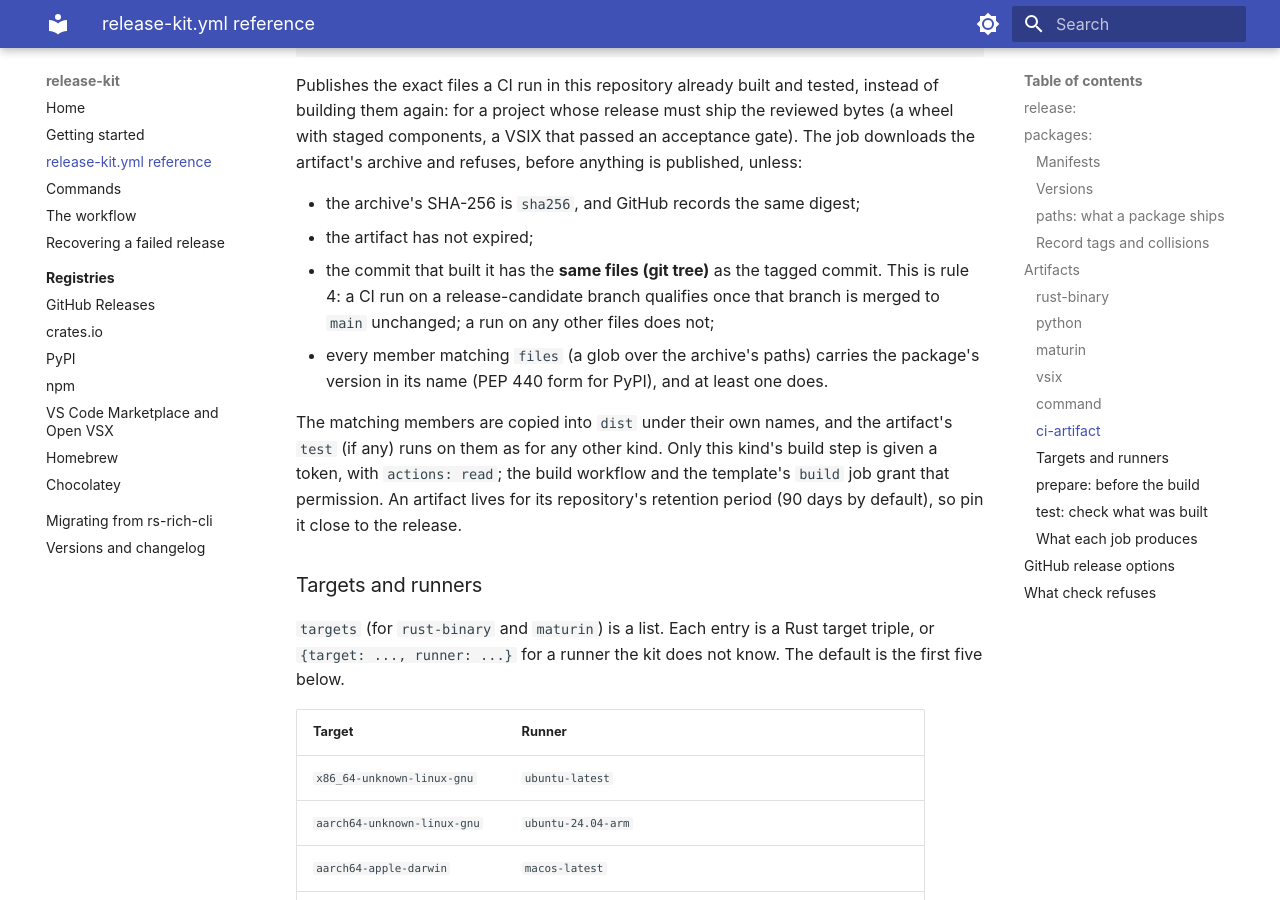
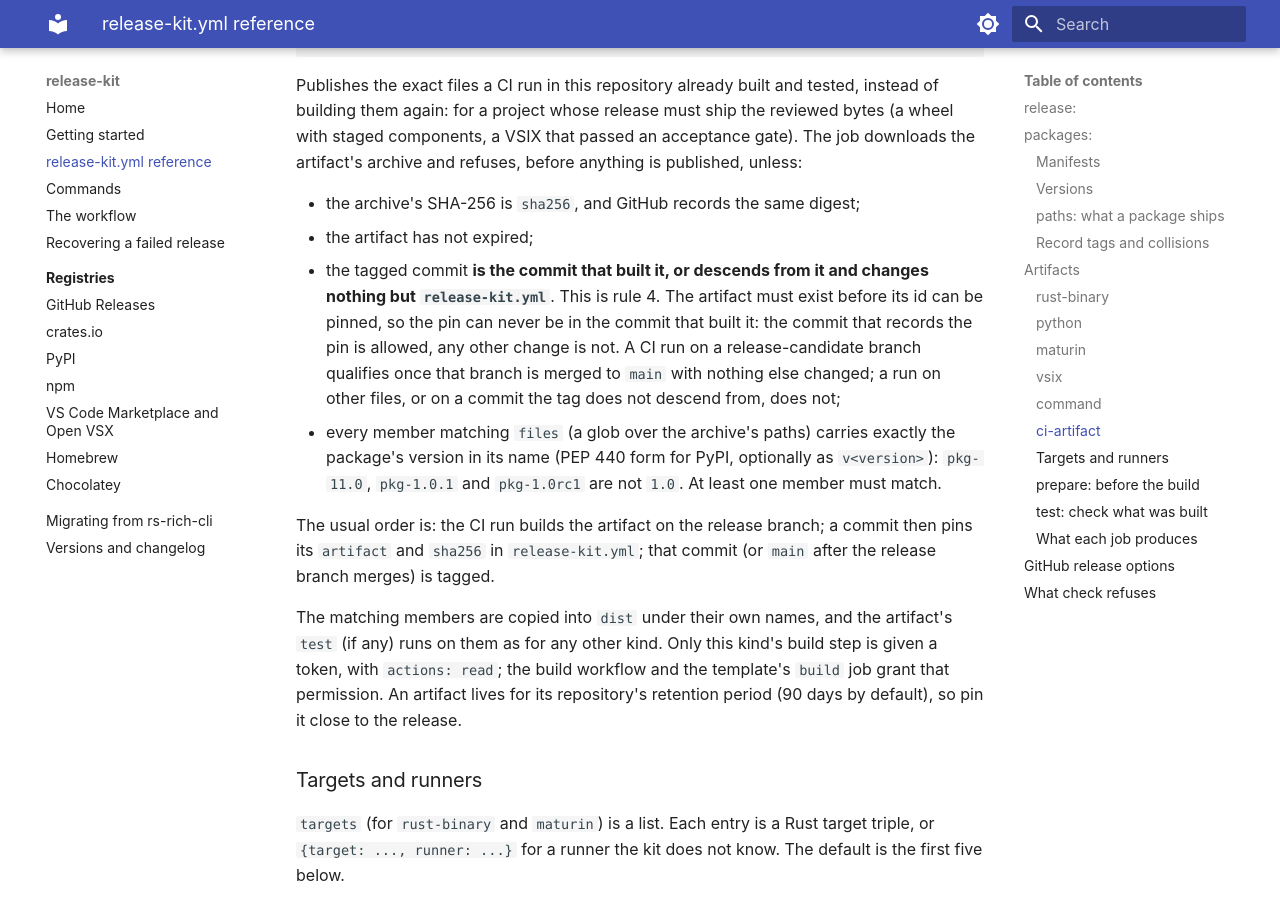
Before and after one commit to buchochelliq-labs/release-asset-bundle, an MkDocs documentation site: the page built from docs/configuration.md, in a window 1280 px wide and 900 px high, scrolled down 6495 px. Built offline with MkDocs 1.6.1 and Material for MkDocs 9.7.7, drawn with Linux system fonts in a browser that asks for light colours.

Commit message:
fix(ci-artifact): allow the pin commit; match the version exactly
Codex review on #15:

- The artifact must exist before its id and digest can be pinned in
  release-kit.yml, so the pin can never be in the commit that built it, and
  strict tree equality could never pass. The tagged commit must now be the
  building commit or a descendant (GitHub compare: identical/ahead) whose only
  change is release-kit.yml. Any other change, or a commit off the branch, is
  still refused (rule 4).
- The version check was a substring test, so `1.0` accepted pkg-11.0,
  pkg-1.0.1 and pkg-1.0rc1. It now requires the exact version between
  non-version characters, optionally as v<version> (rust-binary archives).

Co-Authored-By: Claude Opus 5.5 <noreply@anthropic.com>
Claude-Session: https://claude.ai/code/session_012N2CrehxTzBfwKtf2muoE1

```diff
--- a/docs/configuration.md
+++ b/docs/configuration.md
@@ -262,11 +262,21 @@ anything is published, unless:
 
 - the archive's SHA-256 is `sha256`, and GitHub records the same digest;
 - the artifact has not expired;
-- the commit that built it has the **same files (git tree)** as the tagged
-  commit. This is rule 4: a CI run on a release-candidate branch qualifies once
-  that branch is merged to `main` unchanged; a run on any other files does not;
-- every member matching `files` (a glob over the archive's paths) carries the
-  package's version in its name (PEP 440 form for PyPI), and at least one does.
+- the tagged commit **is the commit that built it, or descends from it and
+  changes nothing but `release-kit.yml`**. This is rule 4. The artifact must
+  exist before its id can be pinned, so the pin can never be in the commit that
+  built it: the commit that records the pin is allowed, any other change is
+  not. A CI run on a release-candidate branch qualifies once that branch is
+  merged to `main` with nothing else changed; a run on other files, or on a
+  commit the tag does not descend from, does not;
+- every member matching `files` (a glob over the archive's paths) carries
+  exactly the package's version in its name (PEP 440 form for PyPI, optionally
+  as `v<version>`): `pkg-11.0`, `pkg-1.0.1` and `pkg-1.0rc1` are not `1.0`. At
+  least one member must match.
+
+The usual order is: the CI run builds the artifact on the release branch; a
+commit then pins its `artifact` and `sha256` in `release-kit.yml`; that commit
+(or `main` after the release branch merges) is tagged.
 
 The matching members are copied into `dist` under their own names, and the
 artifact's `test` (if any) runs on them as for any other kind. Only this kind's
```
Also changed, not shown: docs/changelog.md (+5 -3 lines), 2 other files.
